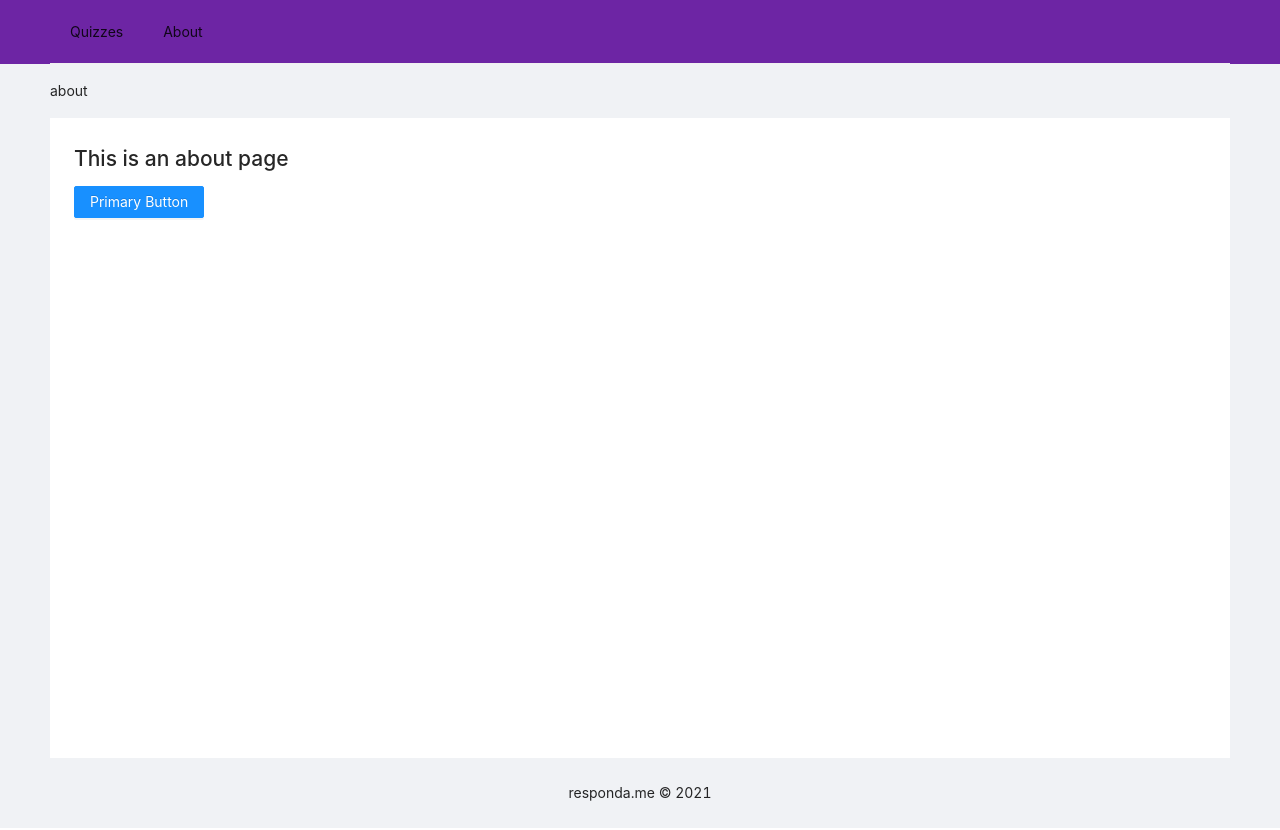
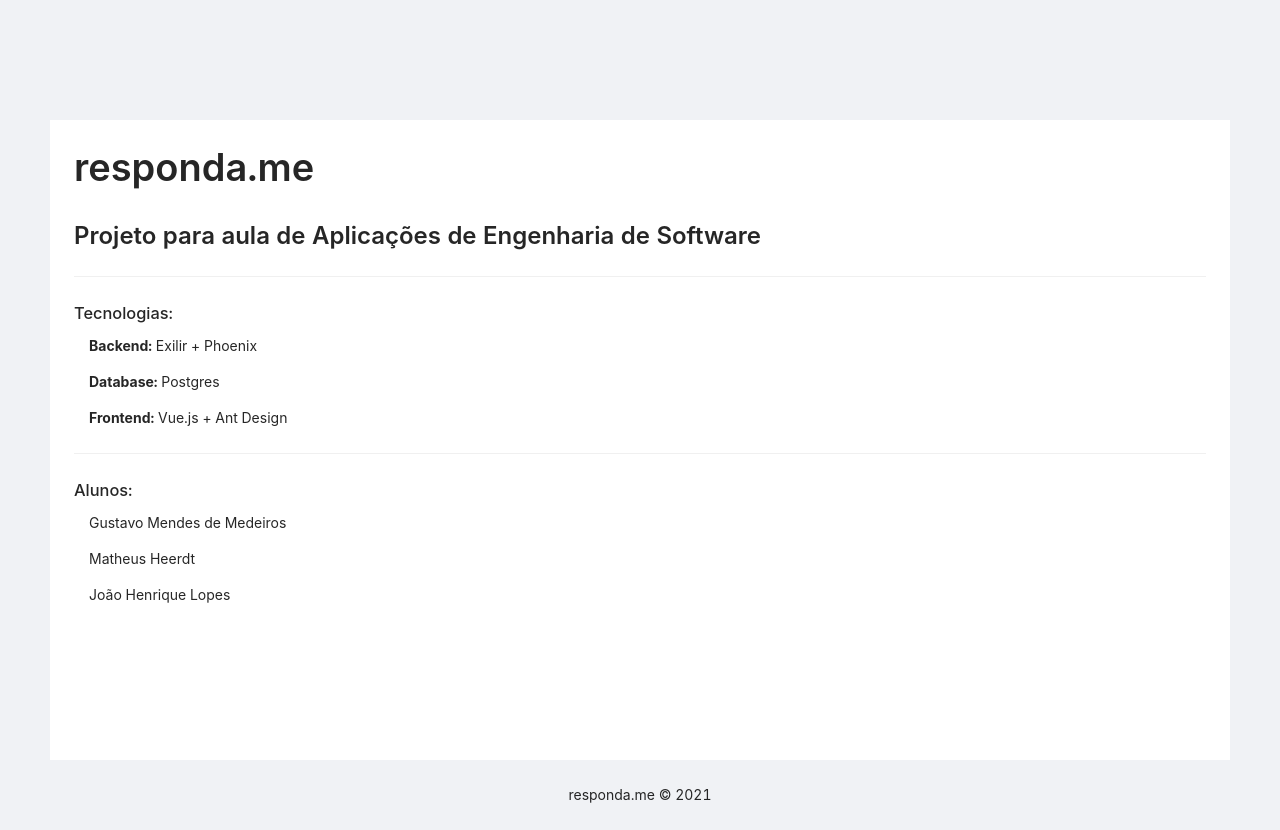
Before and after one commit to gustavomedeiross/responda.me, a Vue app in the folder web/: page /about in a window 1280 px wide. Built offline with nearby package versions, Linux system fonts and the light colour scheme.

Commit message:
Edit login quizzes & register

```diff
--- a/web/src/App.vue
+++ b/web/src/App.vue
@@ -1,6 +1,8 @@
 <template>
   <a-layout class="layout" >
-    <a-layout-header style="background: #6d25a4">
+    <div v-if="!isLogged()" style="height: 120px">
+    </div>
+    <a-layout-header style="background: #6d25a4" v-if="isLogged()">
       <div class="logo" />
       <a-menu
           v-model:selectedKeys="selectedKeys"
@@ -19,7 +21,7 @@
       </a-menu>
     </a-layout-header>
     <a-layout-content style="padding: 0 50px">
-      <a-breadcrumb style="margin: 16px 0">
+      <a-breadcrumb style="margin: 16px 0" v-if="isLogged()">
         <a-breadcrumb-item v-for="item in breadcrumbs($router)" :key="item">
           {{ item }}
         </a-breadcrumb-item>
@@ -40,6 +42,11 @@ import {defineComponent, ref} from 'vue';
 import {string} from "vue-types";
 
 export default defineComponent({
+  methods: {
+    isLogged() {
+      return sessionStorage.getItem("token") !== null;
+    }
+  },
   setup() {
     const breadcrumbs = function (router) {
       let routes = router.currentRoute.value.fullPath;
--- a/web/src/views/About.vue
+++ b/web/src/views/About.vue
@@ -1,6 +1,27 @@
 <template>
   <div class="about">
-    <h1>This is an about page</h1>
-    <a-button type="primary">Primary Button</a-button>
+
+    <a-typography>
+      <a-typography-title>responda.me</a-typography-title>
+      <a-typography-title :level="3">Projeto para aula de Aplicações de Engenharia de Software</a-typography-title>
+    </a-typography>
+
+
+    <a-divider/>
+
+    <h1></h1>
+    <h3>Tecnologias:</h3>
+    <div style="margin-left: 15px">
+      <p><strong>Backend: </strong>Exilir + Phoenix</p>
+      <p><strong>Database: </strong> Postgres</p>
+      <p><strong>Frontend: </strong> Vue.js + Ant Design</p>
+    </div>
+    <a-divider/>
+    <h3>Alunos:</h3>
+    <div style="margin-left: 15px">
+      <p>Gustavo Mendes de Medeiros</p>
+      <p>Matheus Heerdt</p>
+      <p>João Henrique Lopes</p>
+    </div>
   </div>
 </template>
--- a/web/src/views/Login.vue
+++ b/web/src/views/Login.vue
@@ -1,6 +1,6 @@
 <template>
 
-<div  >
+  <div>
 
     <a-form
         align="center"
@@ -8,18 +8,24 @@
         :model="formState"
         @finish="handleFinish"
         @finishFailed="handleFinishFailed"
-     style="background: #c6dff7; margin: 60px 410px 60px 420px; border-radius: 5px;"
+        style="background: #c6dff7;
+        margin-left: 30%;
+        margin-right: 30%;
+         min-width: 460px;
+          border-radius: 5px;"
 
     >
       <h2 style="margin: 20px 20px;">Login</h2>
-    <a-row type="primary" justify="center"  >
+      <a-row type="primary" justify="center">
 
         <a-col :span="12">
-        <a-form-item >
+          <a-form-item>
             <a-input v-model:value="formState.user" placeholder="Nome de Usuário">
               <template #prefix
-              ><UserOutlined style="color: rgba(0, 0, 0, 0.25)"
-            /></template>
+              >
+                <UserOutlined style="color: rgba(0, 0, 0, 0.25)"
+                />
+              </template>
             </a-input>
           </a-form-item>
 
@@ -30,14 +36,15 @@
                 placeholder="Senha"
             >
               <template #prefix
-              ><LockOutlined style="color: rgba(0, 0, 0, 0.25)"
-            /></template>
+              >
+                <LockOutlined style="color: rgba(0, 0, 0, 0.25)"
+                />
+              </template>
             </a-input>
           </a-form-item>
           <a-form-item>
             <a-button
                 type="primary"
-            style="background: #6d25a4"
                 html-type="submit"
                 :disabled="formState.user === '' || formState.password === ''"
                 @click.prevent="onSubmit(formState)"
@@ -45,10 +52,10 @@
               Login
             </a-button>
             <a-divider/>
-           <a-row type="primary" justify="center"  >
-        <p>ainda não tem Cadastro?</p>
-        <a href="/register">cadastrar-se</a>
+            <a-row type="primary" justify="center">
+              <p>Ainda não tem cadastro?</p>
             </a-row>
+            <a href="/register">Cadastrar-se</a>
           </a-form-item>
 
         </a-col>
@@ -58,30 +65,41 @@
   </div>
 </template>
 <script>
-import { UserOutlined, LockOutlined } from "@ant-design/icons-vue";
-import { defineComponent, reactive } from "vue";
+import {UserOutlined, LockOutlined} from "@ant-design/icons-vue";
+import {defineComponent, reactive} from "vue";
 import axios from "axios";
 import {baseUrl} from "@/services/QuizService";
+
 export default defineComponent({
   components: {
     UserOutlined,
     LockOutlined,
   },
   methods: {
+    beforeMount() {
+
+      const x = sessionStorage.getItem("token");
+      if (x !== null) {
+        this.$router.push("/quizzes");
+      }
+
+    },
     onSubmit(userData) {
       axios.post(baseUrl + '/users/sessions', {
         email: userData.user,
         password: userData.password
       }).then((res) => {
-        localStorage.setItem("token", res.data.token)
-        localStorage.setItem("user", JSON.stringify(res.data.user))
-        this.$router.push("/quizzes")
+        sessionStorage.setItem("token", res.data.token)
+        sessionStorage.setItem("user", JSON.stringify(res.data.user))
+        // todo this.$router.go(); fix headers
+        this.$router.push("/quizzes");
       }).catch((err) => {
         console.error(err);
       });
     }
   },
   setup() {
+
     const formState = reactive({
       user: "",
       password: "",
@@ -89,6 +107,7 @@ export default defineComponent({
 
     const handleFinish = (values) => {
       console.log(values, formState);
+
     };
 
     const handleFinishFailed = (errors) => {
--- a/web/src/views/Register.vue
+++ b/web/src/views/Register.vue
@@ -71,7 +71,6 @@
           <a-form-item>
             <a-button
                 type="primary"
-                style="background: #6d25a4"
                 html-type="submit"
                 :disabled="
                 formState.name === '' ||
@@ -85,9 +84,9 @@
             </a-button>
             <a-divider/>
             <a-row type="primary" justify="center">
-              <p>Já Tem Cadastro?</p>
-              <a href="/login">Login</a>
+              <p>Já tem cadastro?</p>
             </a-row>
+            <a href="/login">Login</a>
           </a-form-item>
         </a-col>
 
--- a/web/src/views/quiz/EditQuiz.vue
+++ b/web/src/views/quiz/EditQuiz.vue
@@ -1,12 +1,10 @@
 <template>
+  <a-button style="margin-bottom: 20px" type="primary" @click.prevent="goBack()">Voltar</a-button>
+
+
   <h4>{{ $router.currentRoute.value.params['id'] }}</h4>
   <a-form>
 
-    {{ quiz }}
-    <br/>
-    {{ alternative }}
-    <br/>
-    {{ question }}
 
     <a-form-item label="Título">
       <a-input v-model:value="quiz.title"/>
@@ -106,7 +104,6 @@ export default defineComponent({
       this.$router.push("/login");
     }
 
-
     this.loadQuiz();
     this.loadQuestions();
   },
@@ -151,8 +148,26 @@ export default defineComponent({
           console.error(err);
         })
       } else {
-        // save quiz
+
+        axios.put(baseUrl + "/quizzes/" + this.quiz.id, {
+          quiz: {
+            title: this.quiz.title
+          }
+        }, {
+          headers: {
+            authorization: 'Bearer ' + sessionStorage.getItem("token")
+          }
+        })
+            .then(res => {
+              this.quiz = res.data.data;
+            }).catch(err => {
+          console.error(err);
+        })
+
       }
+    },
+    goBack() {
+      this.$router.push('/quizzes');
     },
     loadQuestions() {
       let quizId = this.$router.currentRoute.value.params['id'];
--- a/web/src/views/quiz/Quizzes.vue
+++ b/web/src/views/quiz/Quizzes.vue
@@ -9,6 +9,12 @@
               <h3>{{ item.title }}</h3>
             </template>
           </a-list-item-meta>
+          <a-button style="margin-left: 20px" type="secondary" @click.prevent="editQuiz(item)">
+            <EditOutlined/>
+          </a-button>
+          <a-button style="margin-left: 20px" type="primary" danger @click.prevent="deleteQuiz(item)">
+            <DeleteOutlined/>
+          </a-button>
         </a-list-item>
       </template>
     </a-list>
@@ -28,10 +34,13 @@ import {defineComponent} from 'vue';
 import {baseUrl} from "@/services/QuizService";
 import CreateQuiz from "@/views/quiz/CreateQuiz";
 import axios from "axios";
+import {DeleteOutlined, EditOutlined} from "@ant-design/icons-vue";
 
 export default defineComponent({
   components: {
-    CreateQuiz
+    CreateQuiz,
+    EditOutlined,
+    DeleteOutlined
   },
   data() {
     return {
@@ -42,8 +51,29 @@ export default defineComponent({
     isOnPageCreate(router) {
       return router.currentRoute.value.name === 'create';
     },
+    editQuiz(quiz) {
+      this.$router.push(/quizzes/ + quiz.id);
+    },
+    deleteQuiz(quiz) {
+      axios.delete(baseUrl + '/quizzes/' + quiz.id,
+          {
+            headers: {
+              authorization: 'Bearer ' + sessionStorage.getItem("token")
+            }
+          })
+          .then(() => {
+            this.loadData();
+          }).catch((err) => {
+        console.error(err);
+      });
+    },
     loadData() {
-      axios.get(baseUrl + '/quizzes')
+      axios.get(baseUrl + '/quizzes',
+          {
+            headers: {
+              authorization: 'Bearer ' + sessionStorage.getItem("token")
+            }
+          })
           .then((res) => {
             this.data = res.data.data;
           }).catch((err) => {
```
Also changed, not shown: web/src/views/Home.vue (deleted, +0 -18 lines). Lines whose indentation alone changed are shown as unchanged.
